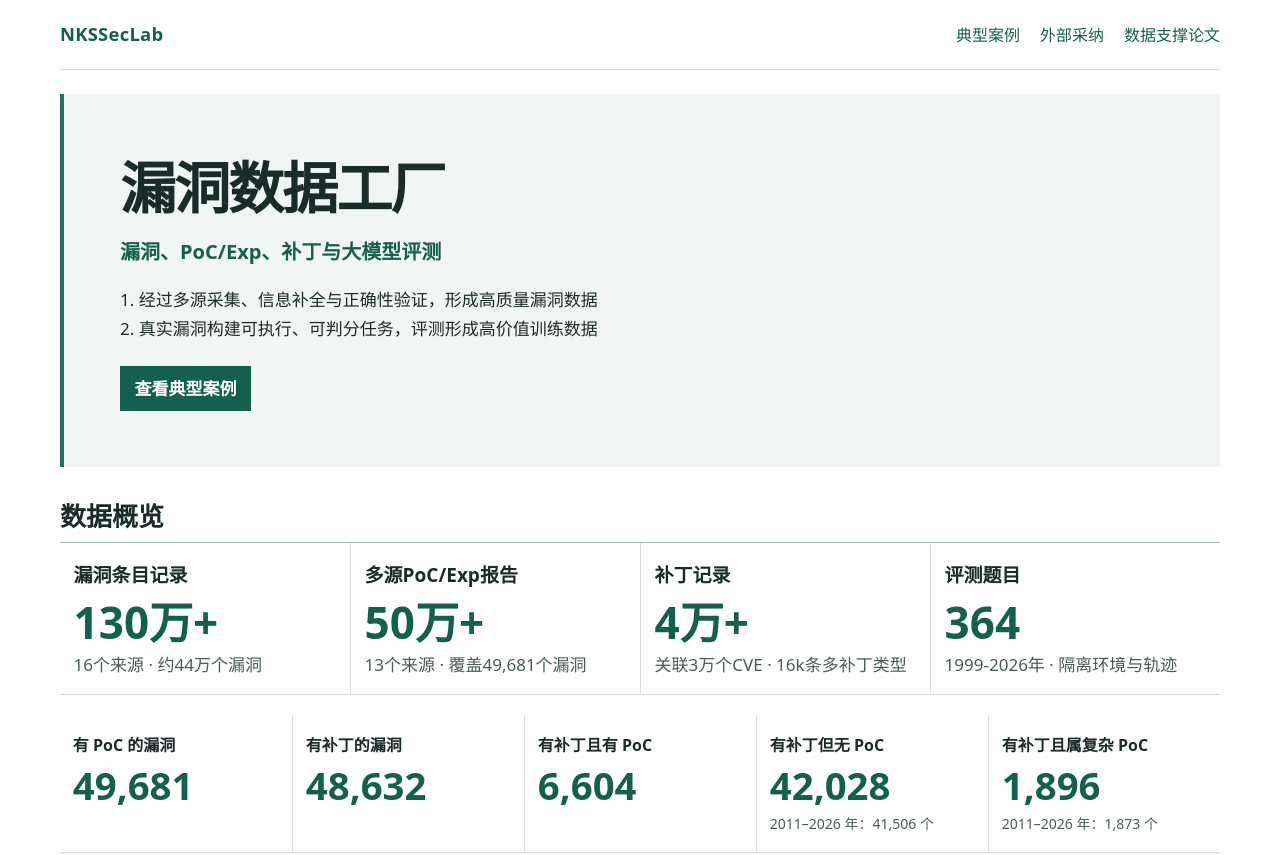
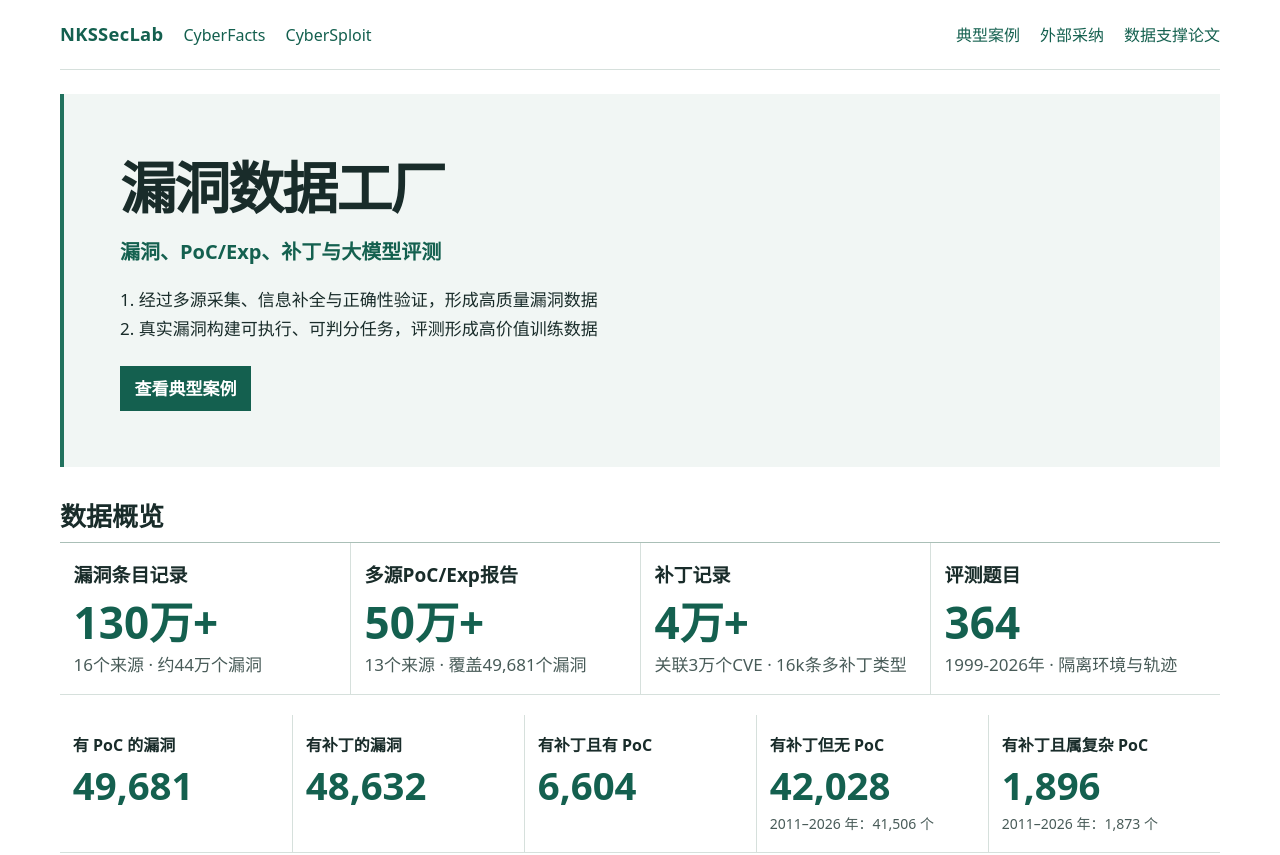
Before and after one commit to nksseclab/security-data, a plain HTML site: page index.html in a window 1280 px wide. Shown: the top 855 px of the page. Drawn offline with Linux system fonts and the light colour scheme.

Commit message:
Place project links beside lab name in header

```diff
--- a/index.html
+++ b/index.html
@@ -3,10 +3,10 @@
 <head>
 <meta charset="utf-8"><meta name="viewport" content="width=device-width,initial-scale=1">
 <meta name="description" content="多源漏洞、PoC、补丁和评测任务：从公开安全信息到可信数据与可执行评测。">
-<title>NKSSecLab 漏洞数据工厂</title><link rel="stylesheet" href="style.css?v=20261125-2">
+<title>NKSSecLab 漏洞数据工厂</title><link rel="stylesheet" href="style.css?v=20261125-3">
 </head>
 <body>
-<header id="top"><a class="brand" href="https://nksseclab.github.io/">NKSSecLab</a><nav aria-label="主导航"><a href="#cases">典型案例</a><a href="#adoption">外部采纳</a><a href="#publications">数据支撑论文</a></nav></header>
+<header id="top"><div class="header-projects"><a class="brand" href="https://nksseclab.github.io/">NKSSecLab</a><a href="https://rainsignal.github.io/vulnerability-intelligence/">CyberFacts</a><a href="https://dangwenjing.github.io/Cybersploit/">CyberSploit</a></div><nav aria-label="主导航"><a href="#cases">典型案例</a><a href="#adoption">外部采纳</a><a href="#publications">数据支撑论文</a></nav></header>
 <main>
 <section class="hero"><h1>漏洞数据工厂</h1><p class="subtitle">漏洞、PoC/Exp、补丁与大模型评测</p><p class="intro">1. 经过多源采集、信息补全与正确性验证，形成高质量漏洞数据<br>2. 真实漏洞构建可执行、可判分任务，评测形成高价值训练数据</p><div class="hero-links"><a class="hero-primary" href="#cases">查看典型案例</a></div></section>
 <section class="overview" aria-labelledby="overview-title"><h2 id="overview-title">数据概览</h2><div class="metrics"><article><small>漏洞条目记录</small><strong>130万+</strong><p>16个来源 · 约44万个漏洞</p></article><article><small>多源PoC/Exp报告</small><strong>50万+</strong><p>13个来源 · 覆盖49,681个漏洞</p></article><article><small>补丁记录</small><strong>4万+</strong><p>关联3万个CVE · 16k条多补丁类型</p></article><article><small>评测题目</small><strong>364</strong><p>1999-2026年 · 隔离环境与轨迹</p></article></div><div class="metrics metrics-detail" aria-label="漏洞关联统计"><article><small>有 PoC 的漏洞</small><strong>49,681</strong></article><article><small>有补丁的漏洞</small><strong>48,632</strong></article><article><small>有补丁且有 PoC</small><strong>6,604</strong></article><article><small>有补丁但无 PoC</small><strong>42,028</strong><p>2011–2026 年：41,506 个</p></article><article><small>有补丁且属复杂 PoC</small><strong>1,896</strong><p>2011–2026 年：1,873 个</p></article></div></section>
--- a/style.css
+++ b/style.css
@@ -233,3 +233,5 @@ h2 { border-bottom-color: #aabfb7; }
 .metrics-detail p{font-size:.875rem;line-height:1.7;white-space:normal}
 @media(max-width:900px){.metrics.metrics-detail{grid-template-columns:repeat(3,minmax(0,1fr))}.metrics-detail article{border-left:0}.metrics-detail article:not(:nth-child(3n + 1)){border-left:1px solid var(--line)}}
 @media(max-width:600px){.metrics.metrics-detail{grid-template-columns:repeat(2,minmax(0,1fr))}.metrics-detail article:not(:nth-child(3n + 1)){border-left:0}.metrics-detail article:nth-child(even){border-left:1px solid var(--line)}.metrics-detail small{white-space:normal}}
+
+.header-projects{display:flex;align-items:baseline;flex-wrap:wrap;gap:.35rem 1.25rem}.header-projects>a{text-decoration:none}.header-projects>a:hover{text-decoration:underline}
```
